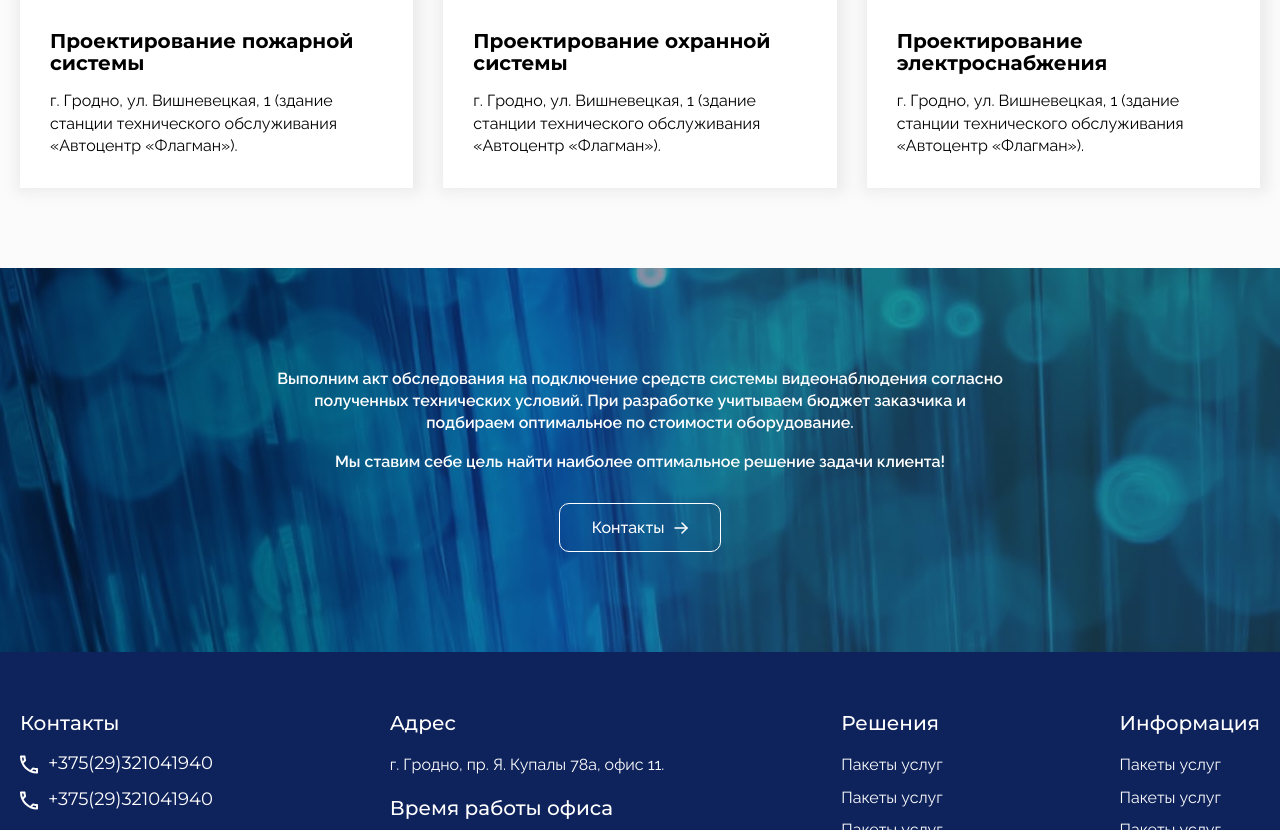
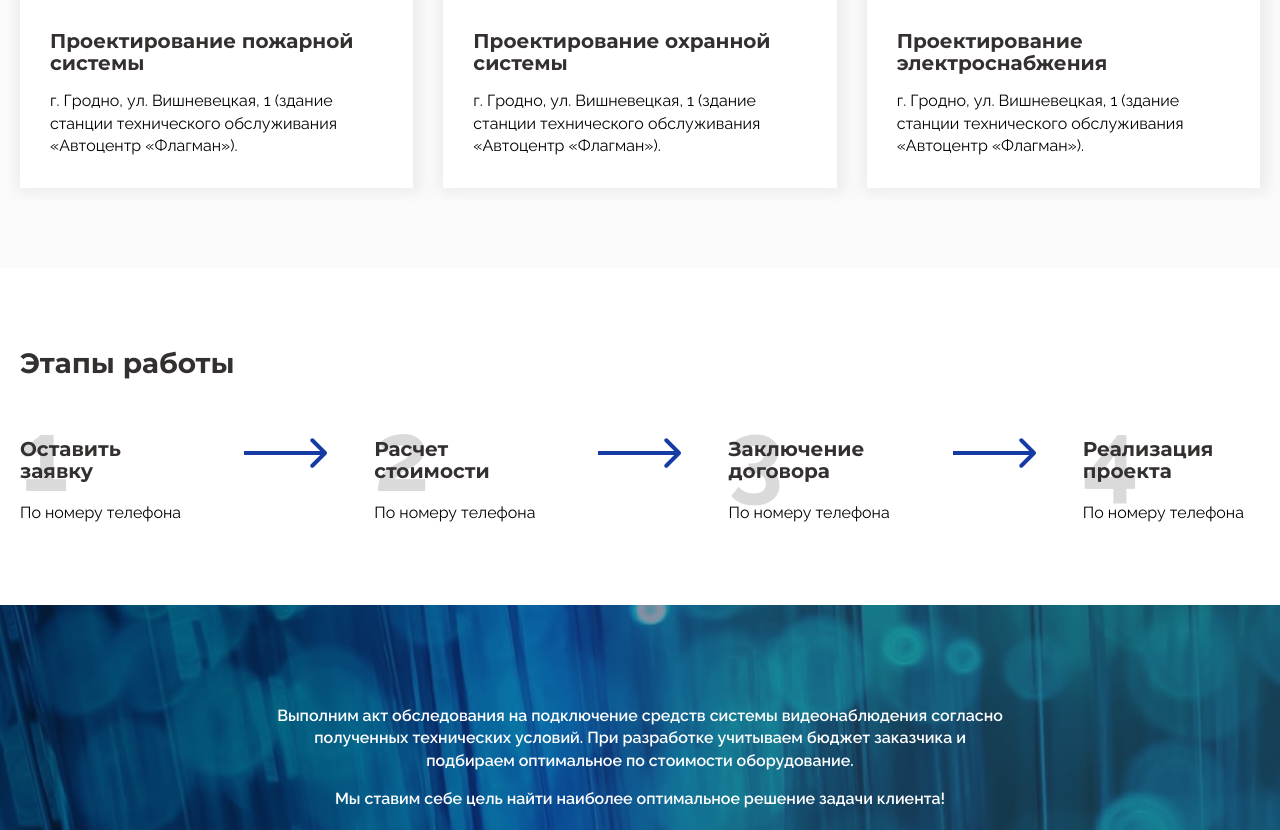
Before and after one commit to anastasiakonushok/grin-web, a plain HTML site: page electric-page.html in a window 1280 px wide. Shown: the part 2231-3061 px from the top of the page. Drawn offline with nearby package versions, Linux system fonts and the light colour scheme.

Commit message:
change page

```diff
--- a/css/main.css
+++ b/css/main.css
@@ -2266,7 +2266,7 @@ p {
   font-size: var(--h3-font);
   line-height: 110%;
   font-weight: 700;
-  color: car(--dark-color);
+  color: var(--dark-color);
   margin-bottom: 16px;
 }
 
@@ -2280,6 +2280,60 @@ p {
 
 .services-box__wrapp {
   gap: 30px;
+}
+
+.section-stages {
+  background: #fff;
+}
+
+.section-stages h2 {
+  font-size: var(--h2-font);
+  line-height: 110%;
+  font-weight: 700;
+  color: var(--dark-color);
+  margin-bottom: 60px;
+}
+
+.section-stages__grid {
+  display: grid;
+  grid-template-columns: repeat(7, 1fr);
+  grid-template-rows: 1fr;
+}
+
+.section-stages__box {
+  position: relative;
+}
+
+.section-stages__box .number {
+  position: absolute;
+  font-size: 98px;
+  font-weight: 900;
+  z-index: 1;
+  top: -30px;
+  color: rgb(218, 218, 218);
+  z-index: 1;
+}
+
+.section-stages__box .content {
+  position: relative;
+  z-index: 10;
+}
+
+.section-stages__box h3 {
+  font-size: var(--h3-font);
+  line-height: 110%;
+  font-weight: 700;
+  color: var(--dark-color);
+  margin-bottom: 20px;
+}
+
+.section-stages__box--arrow {
+  display: -webkit-box;
+  display: -ms-flexbox;
+  display: flex;
+  -webkit-box-pack: center;
+  -ms-flex-pack: center;
+  justify-content: center;
 }
 
 .main-tv .section-tv {
@@ -2824,6 +2878,13 @@ p {
     width: 100%;
   }
 
+  .services-box__wrapp {
+    -webkit-box-orient: vertical;
+    -webkit-box-direction: normal;
+    -ms-flex-direction: column;
+    flex-direction: column;
+  }
+
   .main-tv .section-tv {
     -webkit-box-orient: vertical;
     -webkit-box-direction: normal;
--- a/electric-page.html
+++ b/electric-page.html
@@ -152,6 +152,52 @@
         </div>
       </div>
     </section>
+    <section class="p-80 section-stages">
+      <div class="container">
+        <h2>Этапы работы</h2>
+        <div class="section-stages__grid">
+          <div class="section-stages__box section-stages__box--number"><span class="number">1</span>
+            <div class="content">
+              <h3>Оставить заявку</h3>
+              <p>По номеру телефона </p>
+            </div>
+          </div>
+          <div class="section-stages__box section-stages__box--arrow">
+            <svg width="85" height="30" viewBox="0 0 85 30" fill="none" xmlns="http://www.w3.org/2000/svg">
+              <path d="M83.4267 16.4142C84.2077 15.6332 84.2077 14.3668 83.4267 13.5858L70.6988 0.857864C69.9177 0.0768158 68.6514 0.0768158 67.8703 0.857864C67.0893 1.63891 67.0893 2.90524 67.8703 3.68629L79.1841 15L67.8703 26.3137C67.0893 27.0948 67.0893 28.3611 67.8703 29.1421C68.6514 29.9232 69.9177 29.9232 70.6988 29.1421L83.4267 16.4142ZM0.987793 17H82.0125V13H0.987793V17Z" fill="#163BA4"></path>
+            </svg>
+          </div>
+          <div class="section-stages__box section-stages__box--number"><span class="number">2</span>
+            <div class="content">
+              <h3>Расчет стоимости</h3>
+              <p>По номеру телефона </p>
+            </div>
+          </div>
+          <div class="section-stages__box section-stages__box--arrow">
+            <svg width="85" height="30" viewBox="0 0 85 30" fill="none" xmlns="http://www.w3.org/2000/svg">
+              <path d="M83.4267 16.4142C84.2077 15.6332 84.2077 14.3668 83.4267 13.5858L70.6988 0.857864C69.9177 0.0768158 68.6514 0.0768158 67.8703 0.857864C67.0893 1.63891 67.0893 2.90524 67.8703 3.68629L79.1841 15L67.8703 26.3137C67.0893 27.0948 67.0893 28.3611 67.8703 29.1421C68.6514 29.9232 69.9177 29.9232 70.6988 29.1421L83.4267 16.4142ZM0.987793 17H82.0125V13H0.987793V17Z" fill="#163BA4"></path>
+            </svg>
+          </div>
+          <div class="section-stages__box section-stages__box--number"><span class="number">3</span>
+            <div class="content">
+              <h3>Заключение договора</h3>
+              <p>По номеру телефона </p>
+            </div>
+          </div>
+          <div class="section-stages__box section-stages__box--arrow">
+            <svg width="85" height="30" viewBox="0 0 85 30" fill="none" xmlns="http://www.w3.org/2000/svg">
+              <path d="M83.4267 16.4142C84.2077 15.6332 84.2077 14.3668 83.4267 13.5858L70.6988 0.857864C69.9177 0.0768158 68.6514 0.0768158 67.8703 0.857864C67.0893 1.63891 67.0893 2.90524 67.8703 3.68629L79.1841 15L67.8703 26.3137C67.0893 27.0948 67.0893 28.3611 67.8703 29.1421C68.6514 29.9232 69.9177 29.9232 70.6988 29.1421L83.4267 16.4142ZM0.987793 17H82.0125V13H0.987793V17Z" fill="#163BA4"></path>
+            </svg>
+          </div>
+          <div class="section-stages__box section-stages__box--number"> <span class="number">4</span>
+            <div class="content">
+              <h3>Реализация проекта</h3>
+              <p>По номеру телефона </p>
+            </div>
+          </div>
+        </div>
+      </div>
+    </section>
     <section class="service-contact" style="background-image: url(&quot;./img/seti-bg.jpg&quot;);">
       <div class="container service-contact__container">
         <div class="service-contact__box">
```
Also changed, not shown: css/main.min.css.
